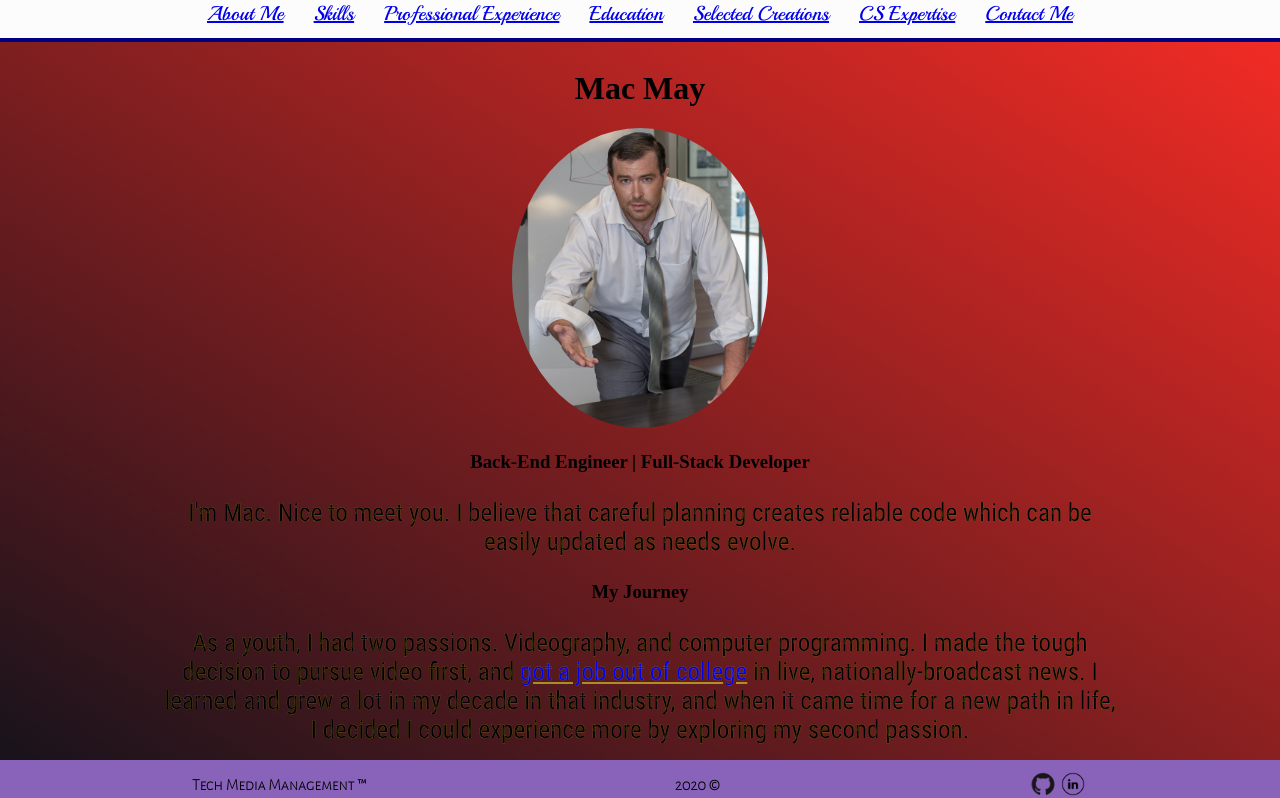
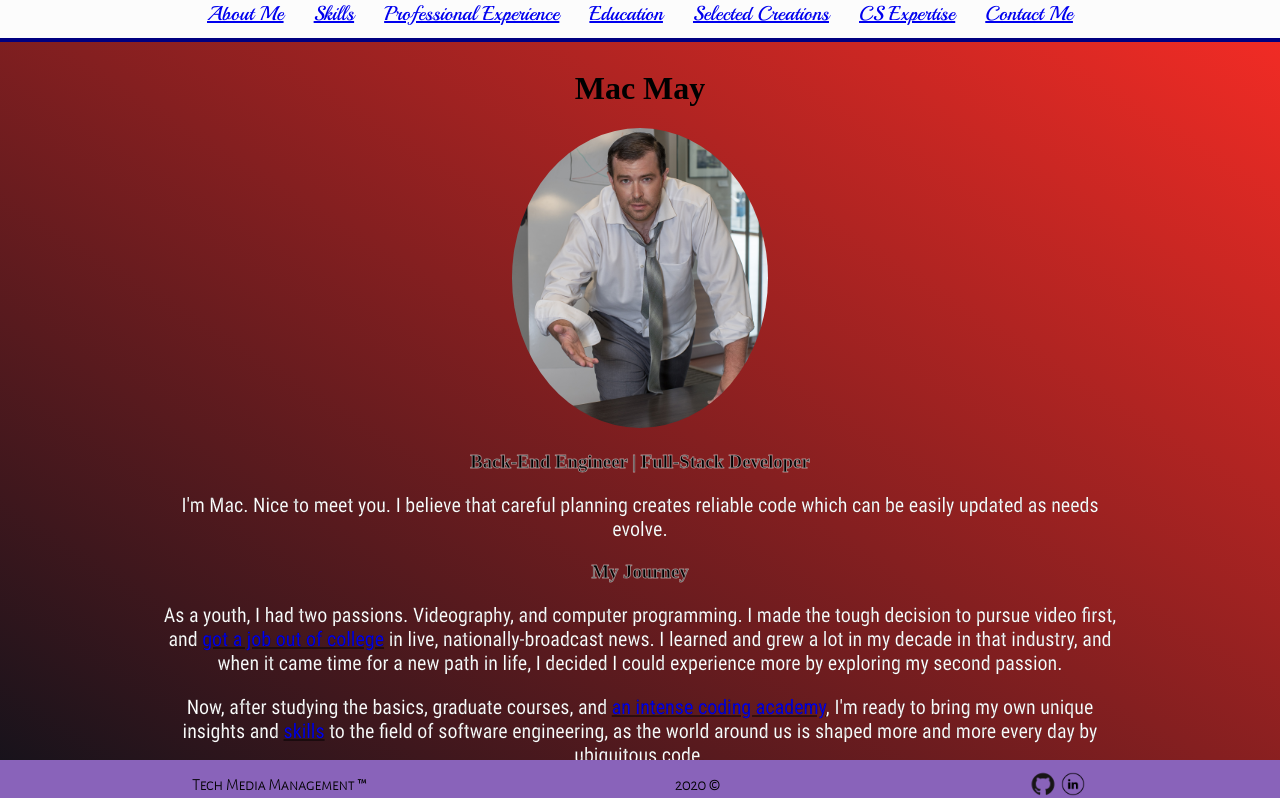
Before and after one commit to MakerMacAttack/portfolio, a React (Create React App) app: page / in a window 1280 px wide. Shown: the top 798 px of the page. Built offline with nearby package versions, Linux system fonts and the light colour scheme; a web font is replaced by a local one.

Commit message:
update body text

```diff
--- a/src/components/shared/NavBar/NavBar.css
+++ b/src/components/shared/NavBar/NavBar.css
@@ -68,7 +68,8 @@ header {
 }
 
 .mobile-nav-closed {
-  left: -230px;
+  /* left: -230px; */
+  transform: translateX(-105%);
 }
 
 @media screen and (max-width: 1150px) {
--- a/src/containers/MainContainer/MainContainer.css
+++ b/src/containers/MainContainer/MainContainer.css
@@ -12,15 +12,17 @@ main {
 
 .sub-title {
   font-family: "Langar", cursive;
+  -webkit-text-stroke-width: 0.9px;
+  -webkit-text-stroke-color: #ffffff80;
 }
 
 .body-text {
-  /* color: #ffffff;
-  background-color: rgba(00, 00, 00, 0.5);
+  color: #ffffff;
+  /* background-color: rgba(00, 00, 00, 0.5);
   max-width: 60vw;
   margin: 0 auto; */
   font-family: "Roboto Condensed", sans-serif;
-  font-size: 25px;
+  font-size: 20px;
   -webkit-text-stroke-width: 0.2px;
-  -webkit-text-stroke-color: rgba(255, 255, 49, 0.5);
+  -webkit-text-stroke-color: rgba(0, 0, 0, 0.5);
 }
```
